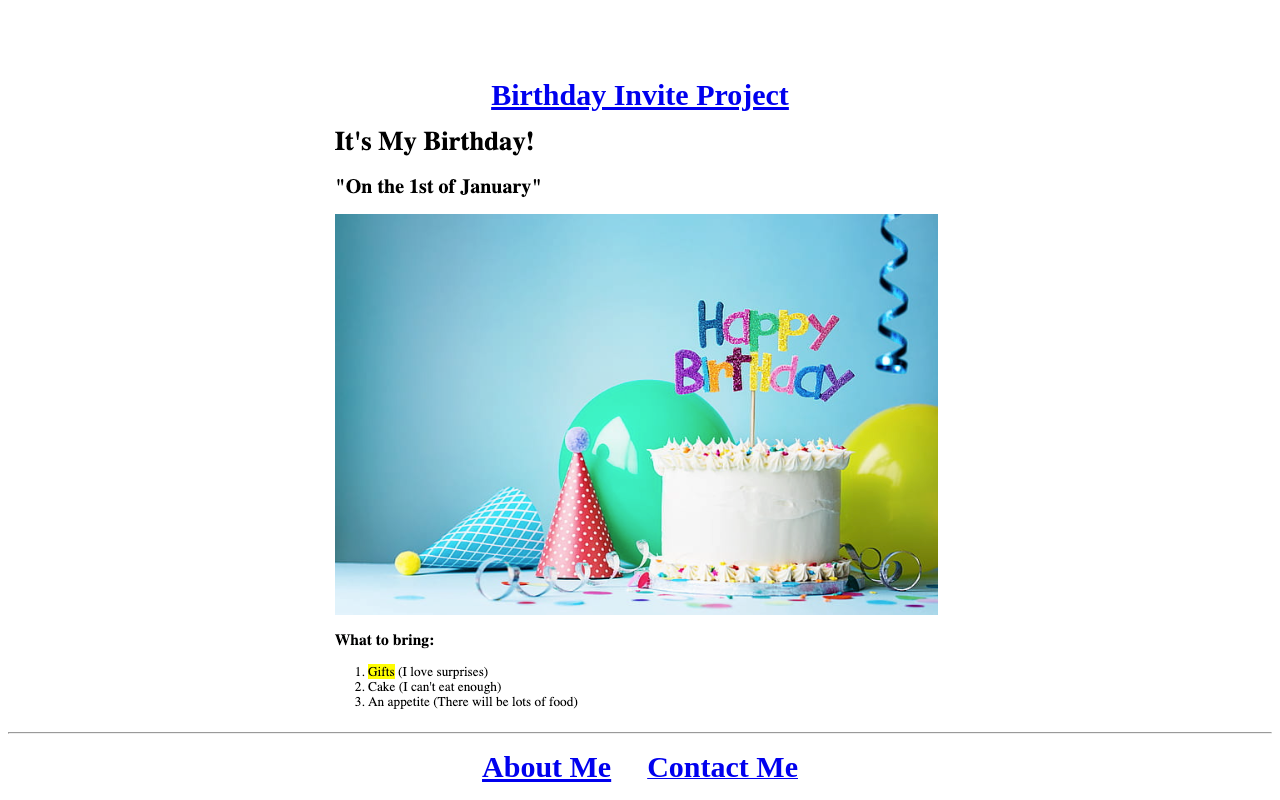
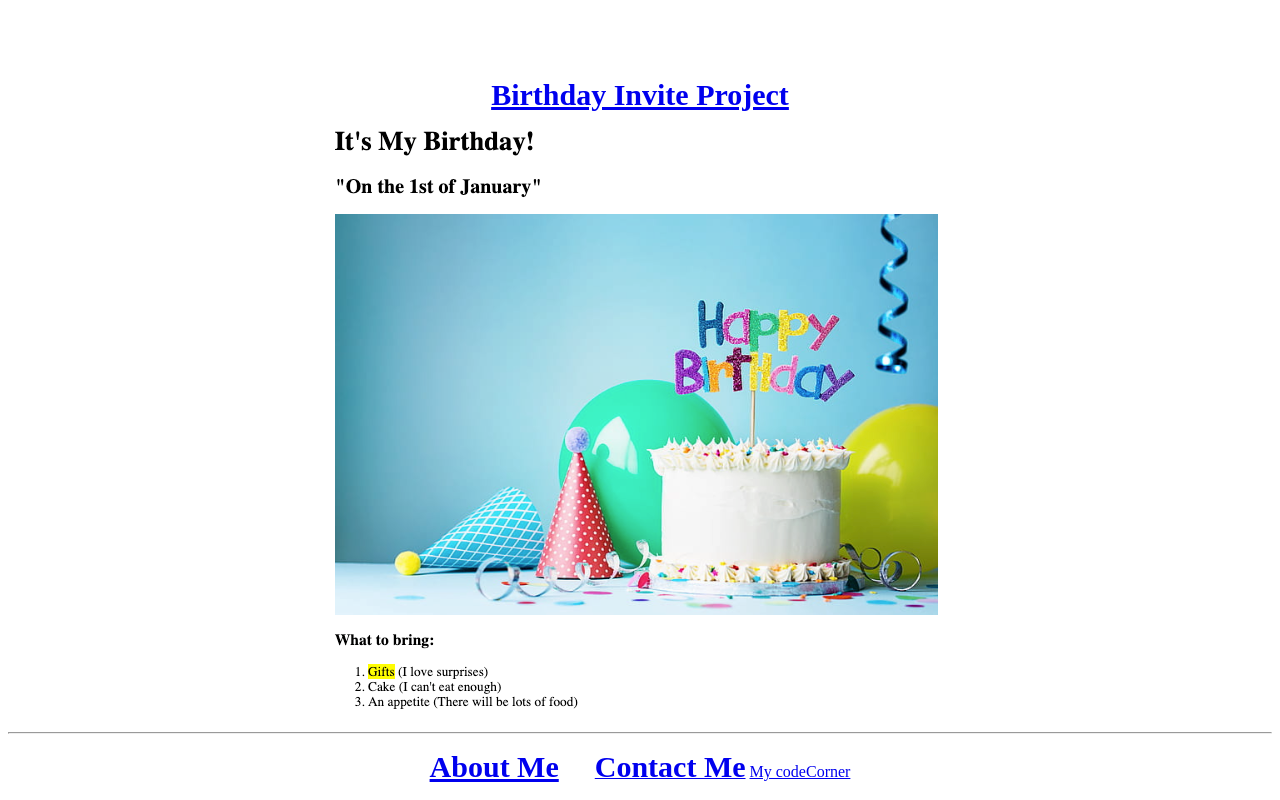
Before and after one commit to SolotekSE/html-portfolio2, a plain HTML site: page index.html in a window 1280 px wide. Shown: the part 1018-1818 px from the top of the page. Drawn offline with Linux system fonts and the light colour scheme.

Commit message:
Update index.html codecorner tag

```diff
--- a/index.html
+++ b/index.html
@@ -71,6 +71,7 @@ https://developer.mozilla.org/en-US/docs/Web/HTML/Element/img#attr-height -->
       <a href="./public/about.html "><h2>About Me</h2></a
       >&ensp;&ensp;&ensp;&ensp;
       <a href="./public/contact.html"><h2>Contact Me</h2></a>
+      <a href="https://github.com/SolotekBE">My codeCorner</a>
     </p>
   </body>
 </html>
```
